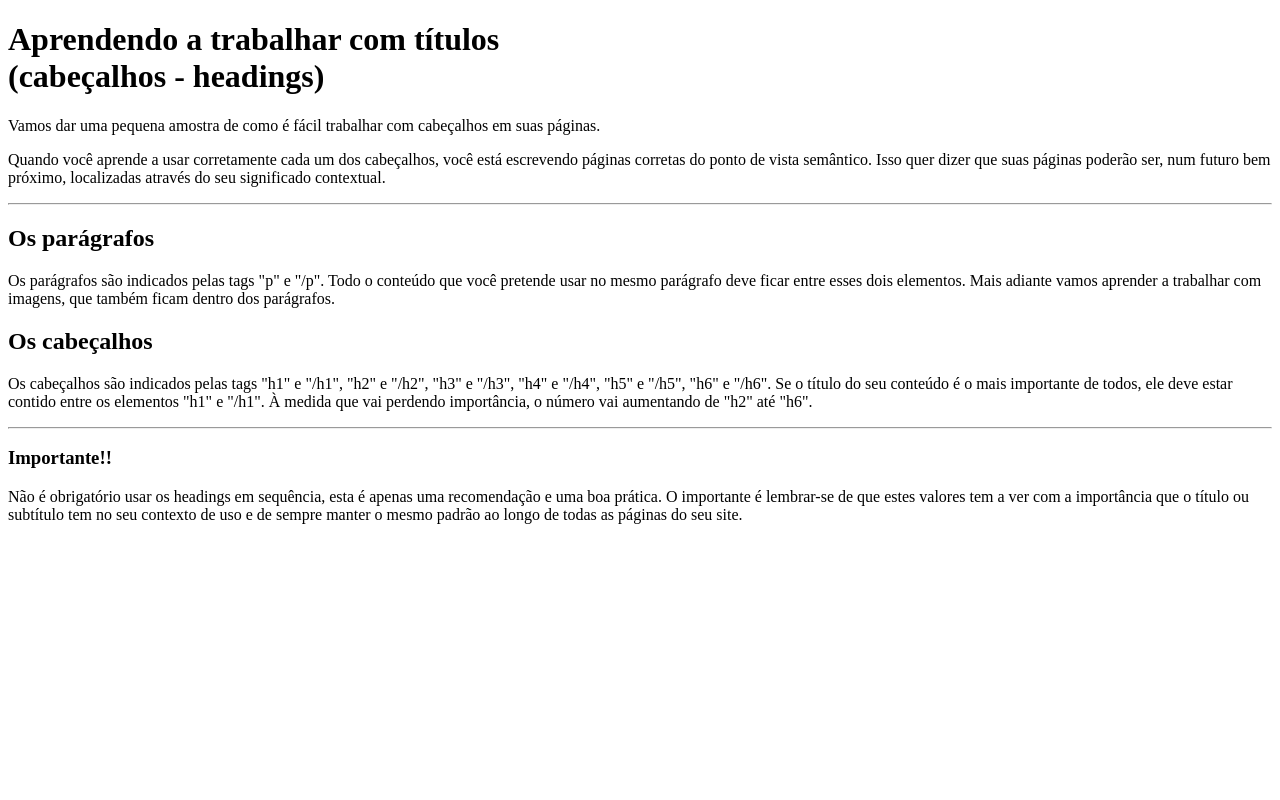
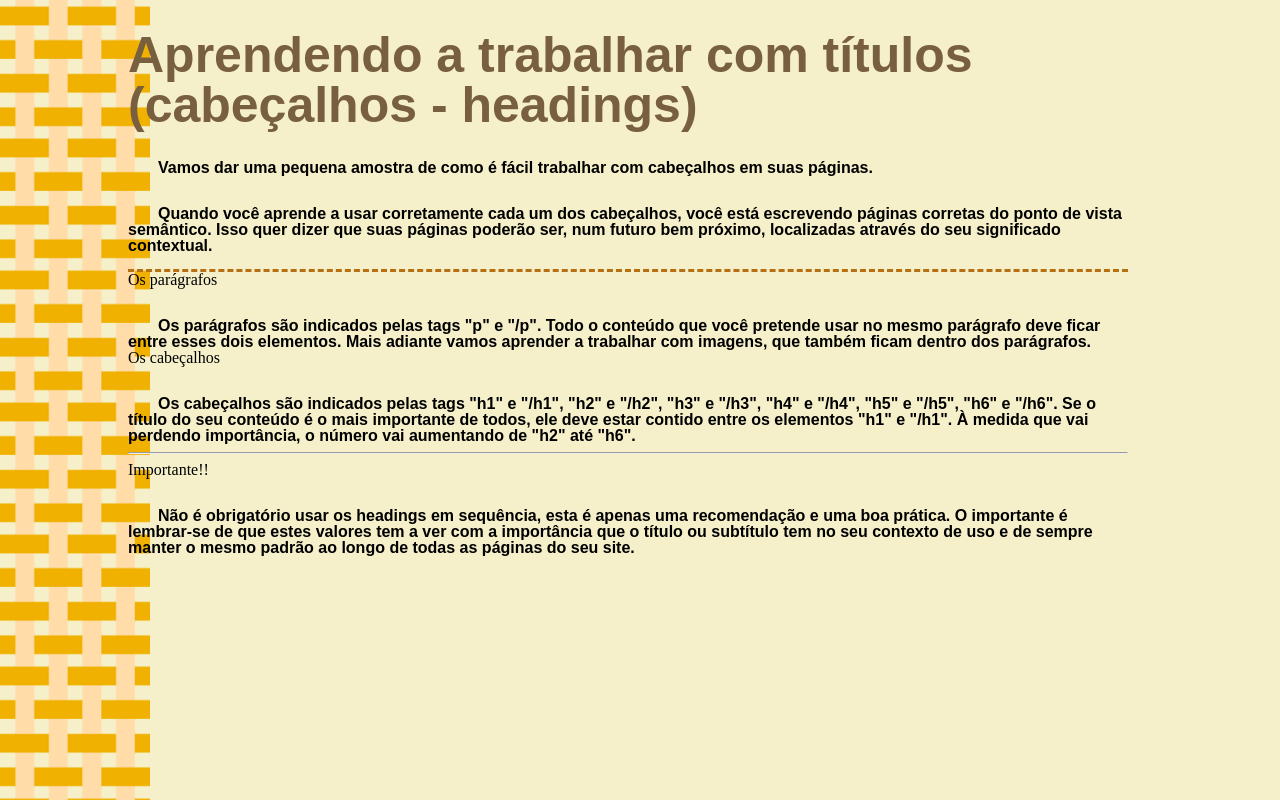
Before and after one commit to chagas013/Atividades, a plain HTML site: page index.html in a window 1280 px wide. Drawn offline with Linux system fonts and the light colour scheme.

Commit message:
Atividade - Cabeçalho/Fundo/Início Parágrafos - Feitos

```diff
--- /dev/null
+++ b/css/reset.css
@@ -0,0 +1,48 @@
+/* http://meyerweb.com/eric/tools/css/reset/
+   v2.0 | 20110126
+   License: none (public domain)
+*/
+
+html, body, div, span, applet, object, iframe,
+h1, h2, h3, h4, h5, h6, p, blockquote, pre,
+a, abbr, acronym, address, big, cite, code,
+del, dfn, em, img, ins, kbd, q, s, samp,
+small, strike, strong, sub, sup, tt, var,
+b, u, i, center,
+dl, dt, dd, ol, ul, li,
+fieldset, form, label, legend,
+table, caption, tbody, tfoot, thead, tr, th, td,
+article, aside, canvas, details, embed,
+figure, figcaption, footer, header, hgroup,
+menu, nav, output, ruby, section, summary,
+time, mark, audio, video {
+	margin: 0;
+	padding: 0;
+	border: 0;
+	font-size: 100%;
+	font: inherit;
+	vertical-align: baseline;
+}
+/* HTML5 display-role reset for older browsers */
+article, aside, details, figcaption, figure,
+footer, header, hgroup, menu, nav, section {
+	display: block;
+}
+body {
+	line-height: 1;
+}
+ol, ul {
+	list-style: none;
+}
+blockquote, q {
+	quotes: none;
+}
+blockquote:before, blockquote:after,
+q:before, q:after {
+	content: '';
+	content: none;
+}
+table {
+	border-collapse: collapse;
+	border-spacing: 0;
+}
--- a/css/style.css
+++ b/css/style.css
@@ -0,0 +1,29 @@
+body{
+    background-image: url( "./../imagens/cabecalhos_back.png") ;
+    background-repeat: repeat-y;
+    background-color: #f5f0c9;
+    width: 1000px;
+    margin-left: 10%;
+}
+
+h1{
+    font-family: Arial, Helvetica, sans-serif;
+    color: #775f3f;
+    font-size: 50px;
+    font-weight: bolder;
+    margin-top: 3%;
+}
+
+p{
+    text-indent: 30px;
+    font-family:Arial, Helvetica, sans-serif;
+    margin-top: 3%;
+    font-weight: bolder;
+}
+
+#linha1{
+    padding-bottom: 15px;
+    border-bottom: dashed;
+    border-color:#b66f12;
+    border-width: 3px;
+}
--- a/index.html
+++ b/index.html
@@ -3,17 +3,19 @@
 
 <head>
     <meta charset="UTF-8">
+    <link rel="stylesheet" href="./css/reset.css">
+    <link rel="stylesheet" href="./css/style.css">
     <title>Cabeçalhos - uso prático</title>
 </head>
 
 <body>
     <h1>Aprendendo a trabalhar com títulos <br />
         (cabeçalhos - headings)</h1>
-    <p>Vamos dar uma pequena amostra de como é fácil trabalhar com cabeçalhos em suas páginas.</p>
-    <p>Quando você aprende a usar corretamente cada um dos cabeçalhos, você está escrevendo páginas corretas do ponto de
+    <p> Vamos dar uma pequena amostra de como é fácil trabalhar com cabeçalhos em suas páginas.</p>
+    <p id=linha1> Quando você aprende a usar corretamente cada um dos cabeçalhos, você está escrevendo páginas corretas do ponto de
         vista semântico. Isso quer dizer que suas páginas poderão ser, num futuro bem próximo, localizadas através do
         seu significado contextual.</p>
-    <hr>
+
     <h2>Os parágrafos </h2>
     <p>Os parágrafos são indicados pelas tags "p" e "/p". Todo o conteúdo que você pretende usar no mesmo parágrafo deve
         ficar entre esses dois elementos. Mais adiante vamos aprender a trabalhar com imagens, que também ficam dentro
```
Also changed, not shown: imagens/cabecalhos_back.png (added).
